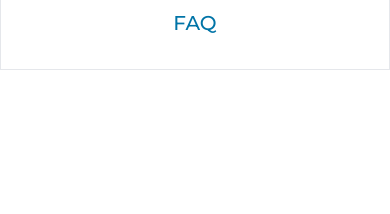
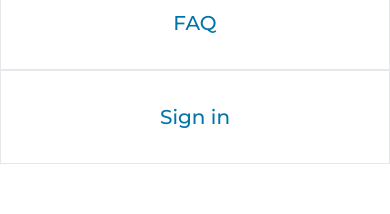
Before and after one commit to LangKingz/tuber, a Next.js app: page / in a window 390 px wide. Both pictures are taken after a click on the label 346 px from the left and 36 px from the top of the page. Shown: the part 284-498 px from the top of the page. Built offline with nearby package versions, Linux system fonts and the light colour scheme; no server answers.

Commit message:
all completed

```diff
--- a/src/app/component/Navbar.jsx
+++ b/src/app/component/Navbar.jsx
@@ -71,6 +71,11 @@ const Navbar = () => {
               FAQ
             </Link>
           </li>
+          <li className={`w-full p-8 text-[#0074A7] font-medium text-xl border hover:bg-gray-300 ${pathName === "/login" ? "bg-slate-300" : ""} `}>
+            <Link href={"/login"} className={`w-full`}>
+              Sign in
+            </Link>
+          </li>
         </ul>
       </div>
     </nav>
```
